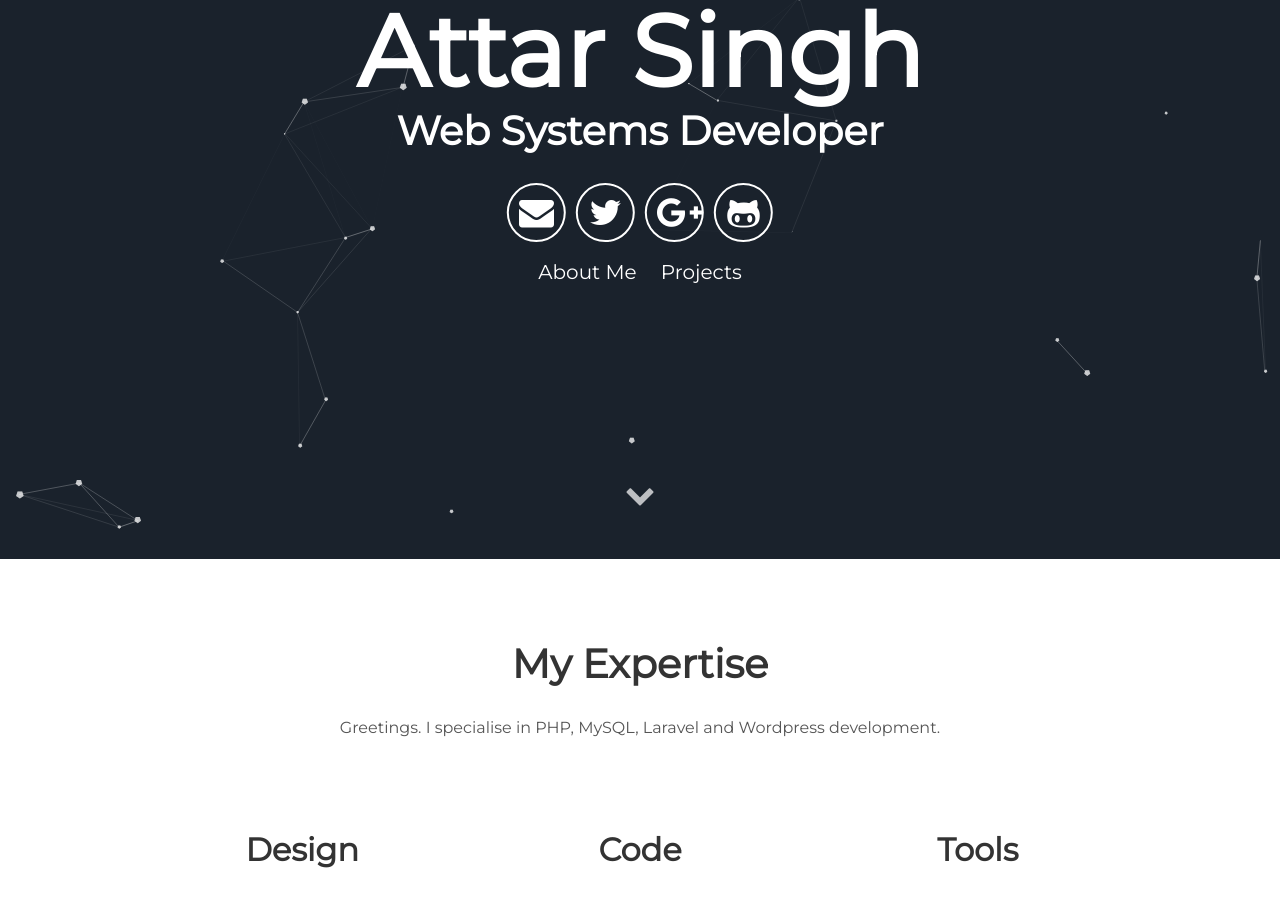
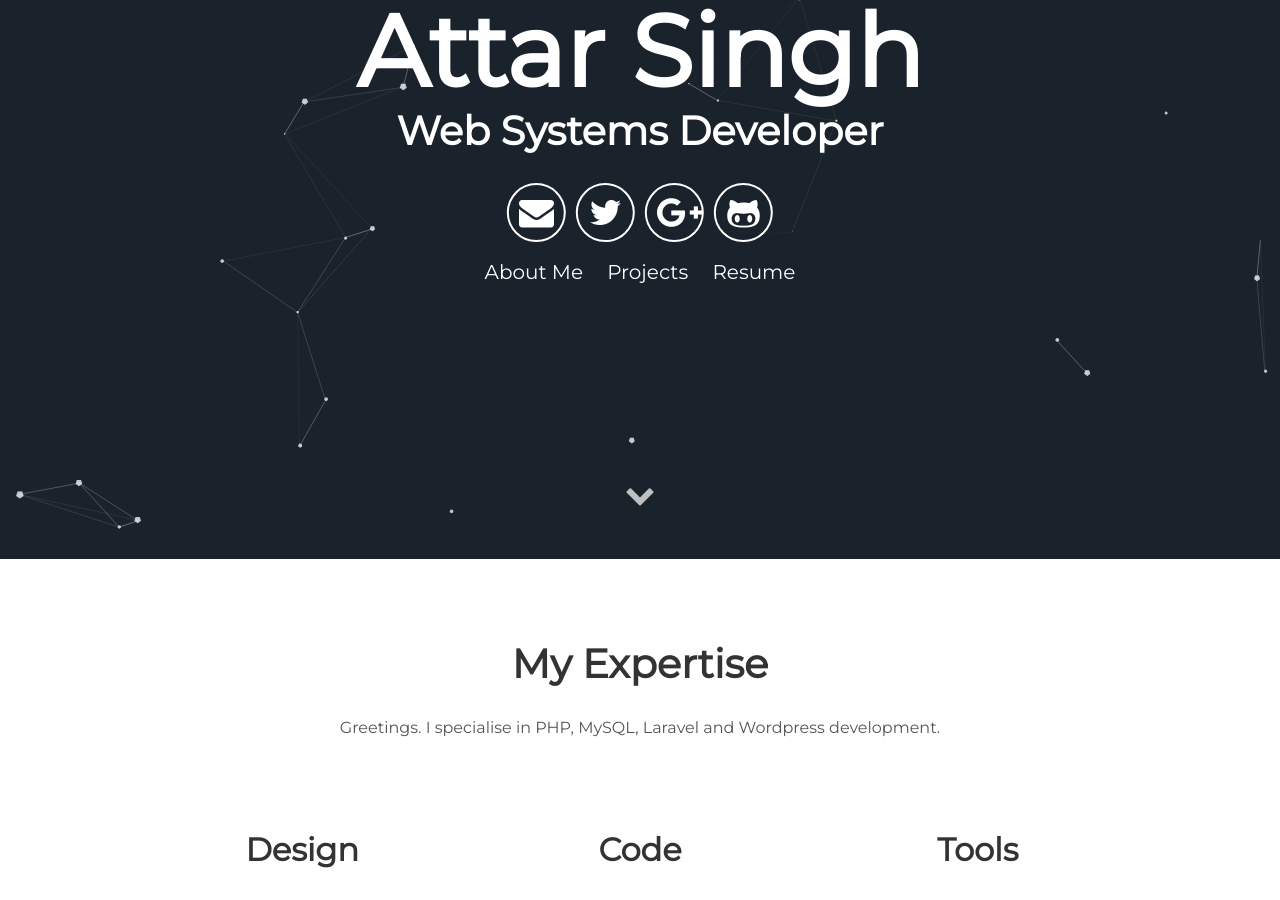
Before and after one commit to attarsinghgill/attarsinghgill.github.io, a Jekyll site: the page built from index.html, in a window 1280 px wide and 900 px high, scrolled down 341 px. Built offline with Jekyll 4.4.1, drawn with Linux system fonts in a browser that asks for light colours.

Commit message:
Update header.html

```diff
--- a/_includes/header.html
+++ b/_includes/header.html
@@ -14,6 +14,7 @@
       <div class="header-links">
         <a class="link" href="#about" data-scroll>About Me</a>
         <a class="link" href="#projects" data-scroll>Projects</a>
+        <a class="link" href="/assets/Attar-Singh Resume.pdf">Resume</a>
       </div>
   </div>
   <a class="down" href="#about" data-scroll><i class="icon fa fa-chevron-down" aria-hidden="true"></i></a>
```
